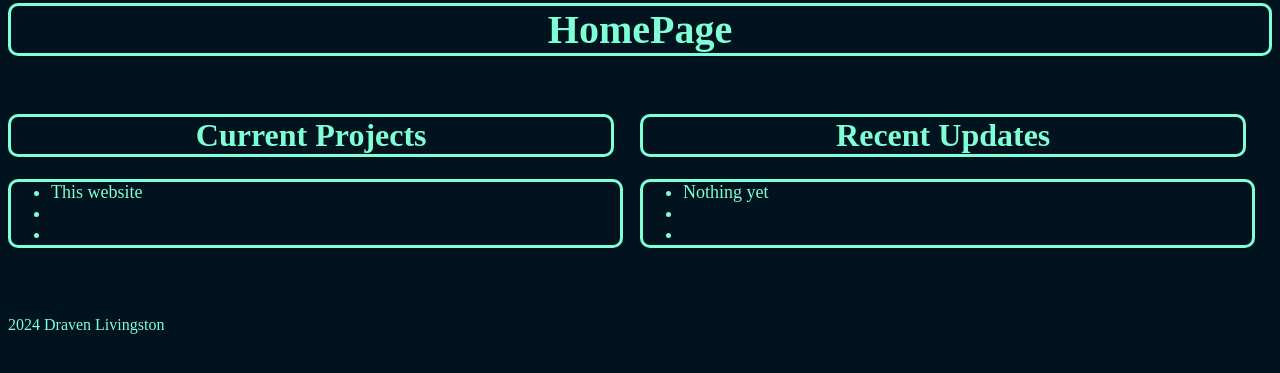
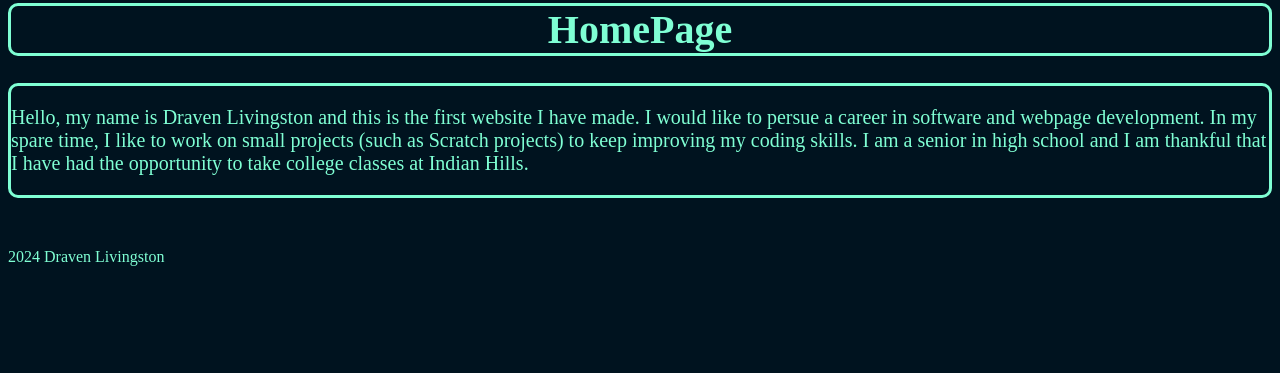
Before and after one commit to CodingFox-007/CodingFox-007.github.io, a plain HTML site: page index.html in a window 1280 px wide. Shown: the part 259-632 px from the top of the page. Drawn offline with Linux system fonts and the light colour scheme.

Commit message:
first update

```diff
--- a/css/style.css
+++ b/css/style.css
@@ -75,8 +75,13 @@ a:hover {
     padding-top: 10px;
     grid-template-columns: 1fr 1fr;
 }
-#cp, #ru{
-    width: 95%;
+#homepage{
+    border: solid;
+    border-radius: 10px;
+    font-size: 125%;
+}
+#intrests, #hobbies{
+    width: 98%;
     border: solid;
     border-radius:10px;
     text-align: center;
--- a/index.html
+++ b/index.html
@@ -18,23 +18,13 @@
         </div>
     </header>
         <h1 id="pagetitle">HomePage</h1>
-    <div id="maincontent">
-        <div>
-        <h1 id="cp">Current Projects</h1>
-        <ul>
-            <li>This website</li>
-            <li></li>
-            <li></li>
-        </ul>
-        </div>
-        <div>
-        <h1 id="ru">Recent Updates</h1>
-        <ul>
-            <li>Nothing yet</li>
-            <li></li>
-            <li></li>
-        </ul>
-        </div>
+    <div id="homepage">
+        <p>Hello, my name is Draven Livingston and this is the first website I have made.
+            I would like to persue a career in software and webpage development. In my
+             spare time, I like to work on small projects (such as Scratch projects) to
+             keep improving my coding skills. I am a senior in high school and I am thankful
+             that I have had the opportunity to take college classes at Indian Hills.
+        </p>
     </div>
     <footer>
         <div>2024 Draven Livingston</div>
```
Also changed, not shown: html/aboutme.html (+2 -2 lines).
